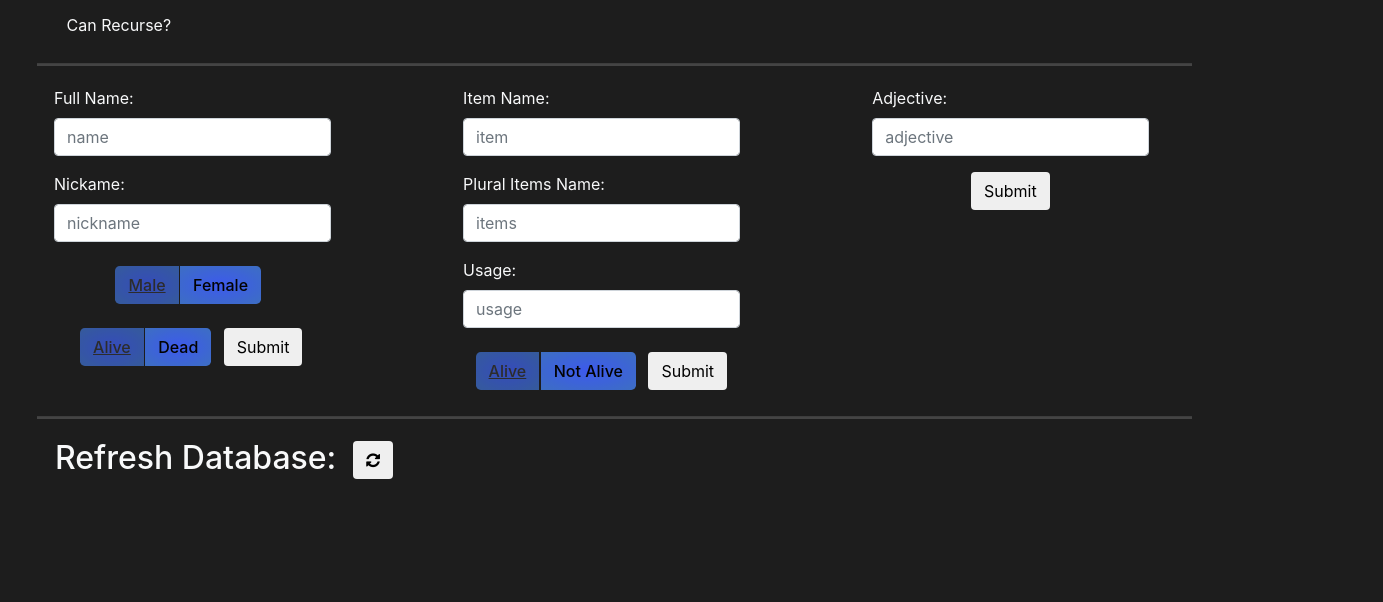
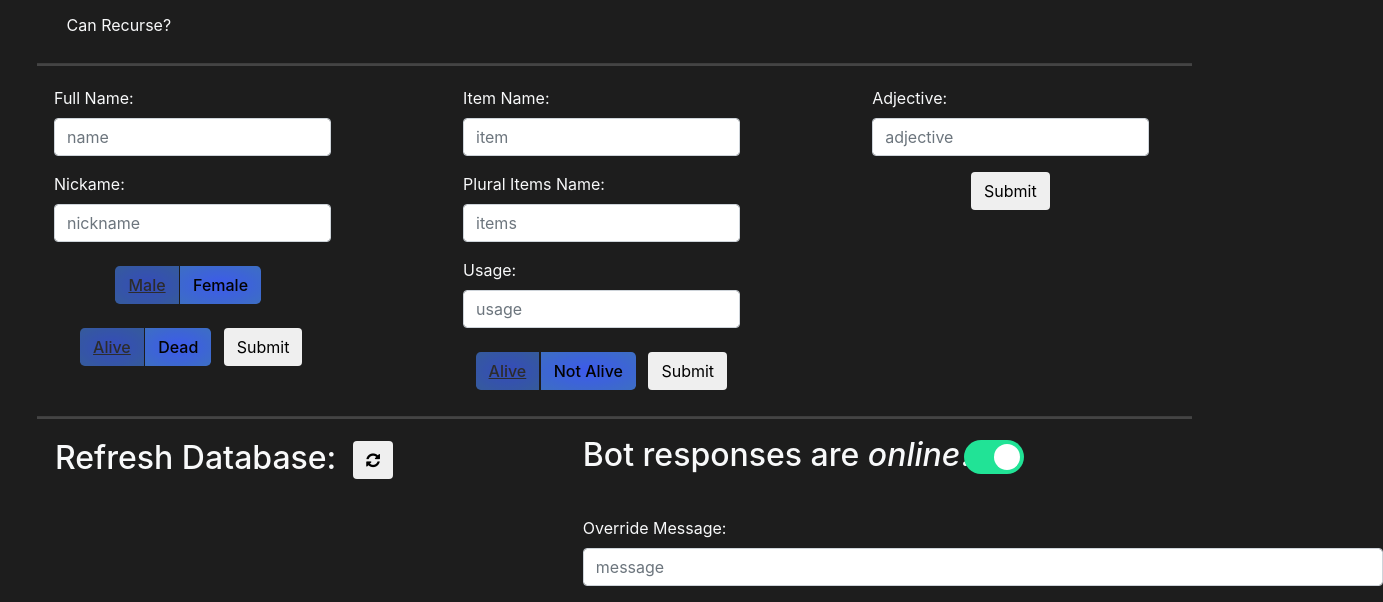
Before and after one commit to AdamSeidman/DSF-Discord-Bot, a website: page http/index.html in a window 1280 px wide. Shown: the part 499-1101 px from the top of the page, 1383 px wide, since content can reach past the window. Before the commit the page ends 986 px from the top, so only its background shows below. Drawn offline with nearby package versions, Linux system fonts and the light colour scheme.

Commit message:
Added override toggle switch.
Endpoints added:
POST /bot-online
POST/override-message

```diff
--- a/base/facts.js
+++ b/base/facts.js
@@ -1,10 +1,12 @@
 const itemHandler = require('../db/handlers/random-items')
 const utils = require('./utils')
+var { shouldGenerateFact, overrideMessage } = require('../gui/override')
 
 const PREP_PREFIX = 'prepare'
 
 module.exports = {
     getRandomFact: function (isLie) {
+        if (shouldGenerateFact()) {
             return utils.getRandomString(() => {
                 let resFact = constructFact(utils.randomArrayItem(itemHandler.getAllFacts()), isLie) + '.'
                 if (resFact.length <= 2) {
@@ -12,6 +14,9 @@ module.exports = {
                 }
                 return (resFact.slice(0, 1).toUpperCase() + resFact.slice(1))
             })
+        } else {
+            return overrideMessage()
+        }
     }
 }
 
--- a/gui/endpoints.js
+++ b/gui/endpoints.js
@@ -1,4 +1,5 @@
 const { addItem, refreshItems, addPerson, addAdjective, addFact } = require('../db/handlers/random-items')
+const { setBotOnline, setOverrideMessage } = require('./override')
 
 module.exports = {
     list: [
@@ -6,6 +7,8 @@ module.exports = {
         {path: 'person', action: cmd => addPerson(...cmd.split('_'))},
         {path: 'item', action: cmd => addItem(...cmd.split('_'))},
         {path: 'adjective', action: cmd => addAdjective(cmd)},
-        {path: 'fact', action: cmd => addFact(...cmd.split('_'))}
+        {path: 'fact', action: cmd => addFact(...cmd.split('_'))},
+        {path: 'override-message', action: cmd => setOverrideMessage(cmd)},
+        {path: 'bot-online', action: cmd => setBotOnline(cmd)}
     ]
 }
--- a/http/index.html
+++ b/http/index.html
@@ -6,7 +6,9 @@
     <title>DSF Client</title>
     <script src="https://unpkg.com/axios/dist/axios.min.js"></script>
     <script src="./index.js"></script>
+    <link rel="icon" type="image/png" href="../assets/favicon.png" />
     <link rel="stylesheet" href="./style.css">
+    <link rel="stylesheet" href="./toggle-switch.css">
     <link rel="stylesheet" href="https://stackpath.bootstrapcdn.com/bootstrap/4.1.3/css/bootstrap.min.css"
       integrity="sha384-MCw98/SFnGE8fJT3GXwEOngsV7Zt27NXFoaoApmYm81iuXoPkFOJwJ8ERdknLPMO" crossorigin="anonymous" />
     <link rel="stylesheet" href="https://cdnjs.cloudflare.com/ajax/libs/font-awesome/4.7.0/css/font-awesome.min.css" />
@@ -114,12 +116,32 @@
             </div>
         </div>
         <hr>
-        <div class="col-12 ml-3">
-            <h2 class="text-light">Refresh Database:&nbsp;
-                <button class="btn">
-                    <i class="fa fa-refresh" aria-hidden="true" onclick="sendRefresh()"></i>
-                </button>
-            </h2>
+        <div class="lower-content-container">
+            <div class="col-5 ml-3 inline">
+                <h2 class="text-light">Refresh Database:&nbsp;
+                    <button class="btn">
+                        <i class="fa fa-refresh" aria-hidden="true" onclick="sendRefresh()"></i>
+                    </button>
+                </h2>
+            </div>
+            <div class="col-5 inline">
+                <div class="inline mr-3" id="online-text-container">
+                    <h2 class="text-light">Bot responses are <em id="toggle-text">online</em>.
+                    </h2>
+                </div>
+                <div class="inline switch-pane">
+                    <label class="switch">
+                        <input type="checkbox" onclick="setToggle()" checked id="active-toggle">
+                        <span class="slider round"></span>
+                    </label>
+                </div>
+                <form id="override-message-container">
+                    <div class="form-group">
+                        <label for="overrideInput" class="text-light">Override Message:</label>
+                        <input class="form-control" id="overrideInput" placeholder="message" oninput="messageUpdate()">
+                    </div>
+                </form>
+            </div>
         </div>
     </div>
 </body>
--- a/http/index.js
+++ b/http/index.js
@@ -23,6 +23,36 @@ var personData = {
 }
 
 var isItemSentient = 1
+var overrideMessage = ''
+
+var messageUpdate = async function () {
+    let message = await document.getElementById('overrideInput').value.trim()
+    if (message.length === 0) return
+    overrideMessage = message
+    setTimeout(() => {
+        if (overrideMessage === message) {
+            submitOverrideMessage()
+        }
+    }, 500)
+}
+
+var submitOverrideMessage = function () {
+    post(`override-message/${overrideMessage}`)
+}
+
+var setToggle = function (isActive) {
+    if (isActive === undefined) {
+        isActive = document.getElementById('active-toggle').checked
+    } else {
+        document.getElementById('active-toggle').checked = isActive
+    }
+    document.getElementById('toggle-text').innerHTML = isActive ? 'online' : 'offline'
+    post(`bot-online${isActive ? '' : '/a'}`)
+}
+
+var getToggle = function () {
+    return document.getElementById('active-toggle').checked
+}
 
 var togglePersonProperty = function (isGender) {
     let prop = isGender ? 'gender' : 'isAlive';
--- a/http/style.css
+++ b/http/style.css
@@ -23,6 +23,11 @@ div hr {
 
 div.inline {
     display: inline-block;
+}
+
+div#online-text-container {
+    position: absolute;
+    top: -2em;
 }
 
 div.col-3 {
@@ -93,3 +98,12 @@ div#buttonsContainer button.active:not(.name-submit) {
     transition: opacity text-decoration 0.5s;
     text-decoration: underline;
 }
+
+form#override-message-container {
+    position: absolute;
+    top: 3em;
+}
+
+input#overrideInput {
+    width: 50em;
+}
--- /dev/null
+++ b/http/toggle-switch.css
@@ -0,0 +1,64 @@
+.switch {
+    position: relative;
+    display: inline-block;
+    width: 60px;
+    height: 34px;
+}
+
+.switch-pane {
+    position: absolute;
+    top: -1.75em;
+    left: 24.75em;
+}
+
+.switch input {
+    opacity: 0;
+    width: 0;
+    height: 0;
+}
+
+.slider {
+    position: absolute;
+    cursor: pointer;
+    top: 0;
+    left: 0;
+    right: 0;
+    bottom: 0;
+    background-color: #ccc;
+    -webkit-transition: .4s;
+    transition: .4s;
+}
+
+.slider:before {
+    position: absolute;
+    content: "";
+    height: 26px;
+    width: 26px;
+    left: 4px;
+    bottom: 4px;
+    background-color: white;
+    -webkit-transition: .4s;
+    transition: .4s;
+}
+
+input:checked + .slider {
+    background-color: #21E396;
+}
+
+input:focus + .slider {
+    box-shadow: 0 0 1px #21E396;
+}
+
+input:checked + .slider:before {
+    -webkit-transform: translateX(26px);
+    -ms-transform: translateX(26px);
+    transform: translateX(26px);
+}
+
+.slider.round {
+    border-radius: 34px;
+}
+
+.slider.round:before {
+    border-radius: 50%;
+}
```
Also changed, not shown: gui/override.js (added, +19 -0 lines), assets/favicon.png (added). Lines whose indentation alone changed are shown as unchanged.
